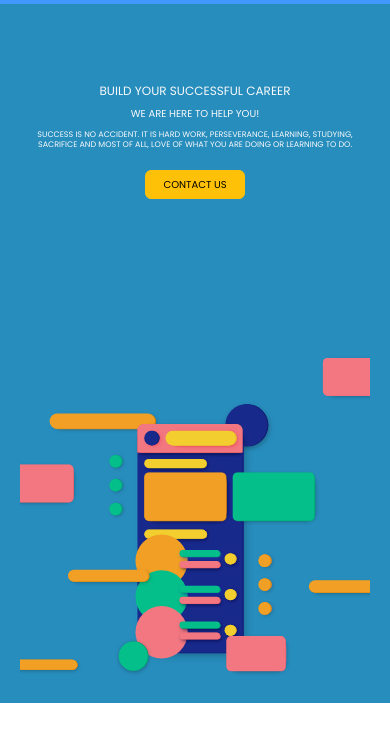
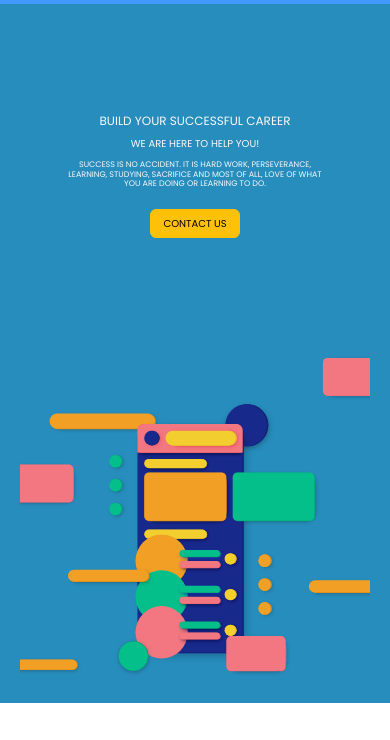
Before and after one commit to Shachin-dev/project-digital-expert-institute, a plain HTML site: page index.html in a window 390 px wide. Shown: the part 60-800 px from the top of the page. Drawn offline with nearby package versions, Linux system fonts and the light colour scheme.

Commit message:
fix homepage responsiveness

```diff
--- a/assets/css/style.css
+++ b/assets/css/style.css
@@ -246,7 +246,7 @@ img {
 
 .absolute-position {
   position: absolute;
-  top: 100px;
+  top: 20%;
   padding: 90px;
 }
 
@@ -265,16 +265,71 @@ img {
   padding-bottom: 20px;
 }
 
-@media only screen and (min-width: 319px) {
+@media only screen and (max-width: 1125px) {
   .absolute-position {
-    top: 10px;
+    padding: 30px;
+    top: 25%;
+  }
+
+  .absolute-position h3 {
+    font-size: 18px;
+  }
+
+  .absolute-position h5 {
+    font-size: 16px;
+  }
+
+  .absolute-position h6 {
+    font-size: 14px;
   }
 }
 
-@media only screen and (min-width: 280px) {
+@media only screen and (max-width: 900px) {
   .absolute-position {
-    padding: 10px;
-    top: 70px;
+    padding: 30px;
+    top: 25%;
+  }
+
+  .absolute-position h3 {
+    font-size: 16px;
+  }
+
+  .absolute-position h5 {
+    font-size: 14px;
+  }
+
+  .absolute-position h6 {
+    font-size: 12px;
+  }
+}
+
+@media only screen and (max-width: 775px) {
+  .absolute-position {
+    padding: 30px;
+    top: 20%;
+  }
+
+  .absolute-position h3 {
+    font-size: 14px;
+  }
+
+  .absolute-position h5 {
+    font-size: 12px;
+  }
+
+  .absolute-position h6 {
+    font-size: 10px;
+  }
+
+  .absolute-position button {
+    font-size: 12px;
+  }
+}
+
+@media only screen and (max-width: 675px) {
+  .absolute-position {
+    padding: 25px;
+    top: 20%;
   }
 
   .absolute-position h3 {
@@ -290,7 +345,71 @@ img {
   }
 
   .absolute-position button {
-    width: 100px;
+    font-size: 10px;
+  }
+}
+
+@media only screen and (max-width: 575px) {
+  .absolute-position {
+    padding: 40px;
+    top: 25%;
+  }
+
+  .absolute-position h3 {
+    font-size: 16px;
+  }
+
+  .absolute-position h5 {
+    font-size: 14px;
+  }
+
+  .absolute-position h6 {
+    font-size: 12px;
+  }
+}
+
+@media only screen and (max-width: 400px) {
+  .absolute-position {
+    padding: 40px;
+    top: 20%;
+  }
+
+  .absolute-position h3 {
+    font-size: 12px;
+  }
+
+  .absolute-position h5 {
+    font-size: 10px;
+  }
+
+  .absolute-position h6 {
+    font-size: 8px;
+  }
+
+  .absolute-position button {
+    font-size: 10px;
+  }
+}
+
+@media only screen and (max-width: 320px) {
+  .absolute-position {
+    padding: 40px;
+    top: 10%;
+  }
+
+  .absolute-position h3 {
+    font-size: 12px;
+  }
+
+  .absolute-position h5 {
+    font-size: 10px;
+  }
+
+  .absolute-position h6 {
+    font-size: 8px;
+  }
+
+  .absolute-position button {
     font-size: 10px;
   }
 }
```
